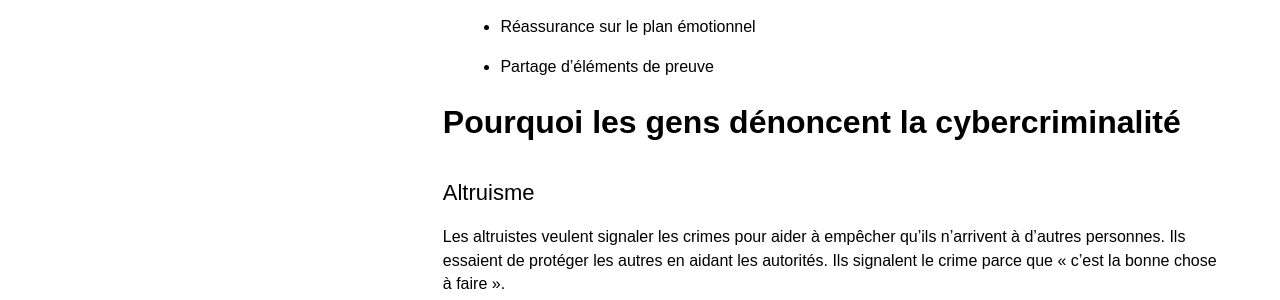
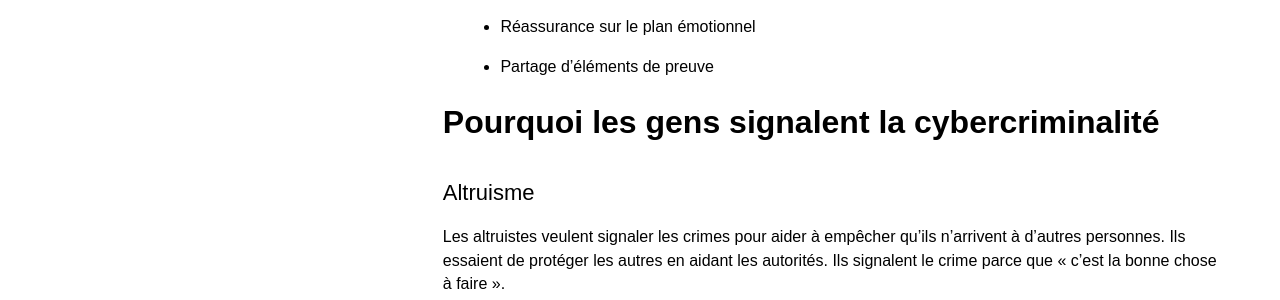
Before and after one commit to cds-snc/rcmp-report-a-cybercrime-alpha-documentation, a Jekyll site: the page built from _pages/fr/decouverte.md, in a window 1280 px wide. Shown: the part 721-1021 px from the top of the page. Built offline with Jekyll 4.4.1, drawn with Linux system fonts in a browser that asks for light colours.

Commit message:
Update decouverte.md

```diff
--- a/_pages/fr/decouverte.md
+++ b/_pages/fr/decouverte.md
@@ -21,7 +21,7 @@ Nous avons appris que la plupart des victimes ne s’identifient pas comme victi
 > * Réassurance sur le plan émotionnel
 > * Partage d’éléments de preuve
 
-# Pourquoi les gens dénoncent la cybercriminalité
+# Pourquoi les gens signalent la cybercriminalité
 
 ## Altruisme
 
```
